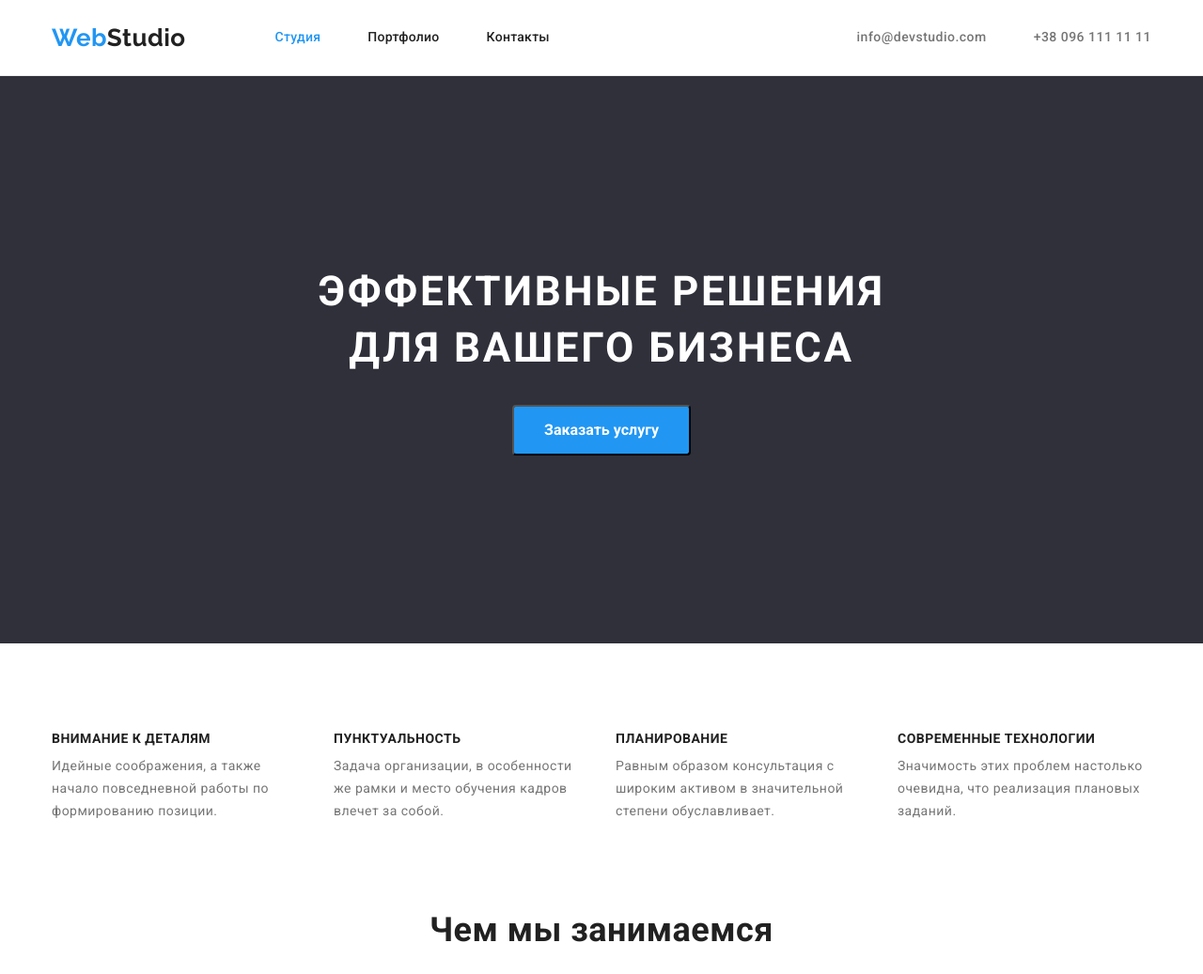
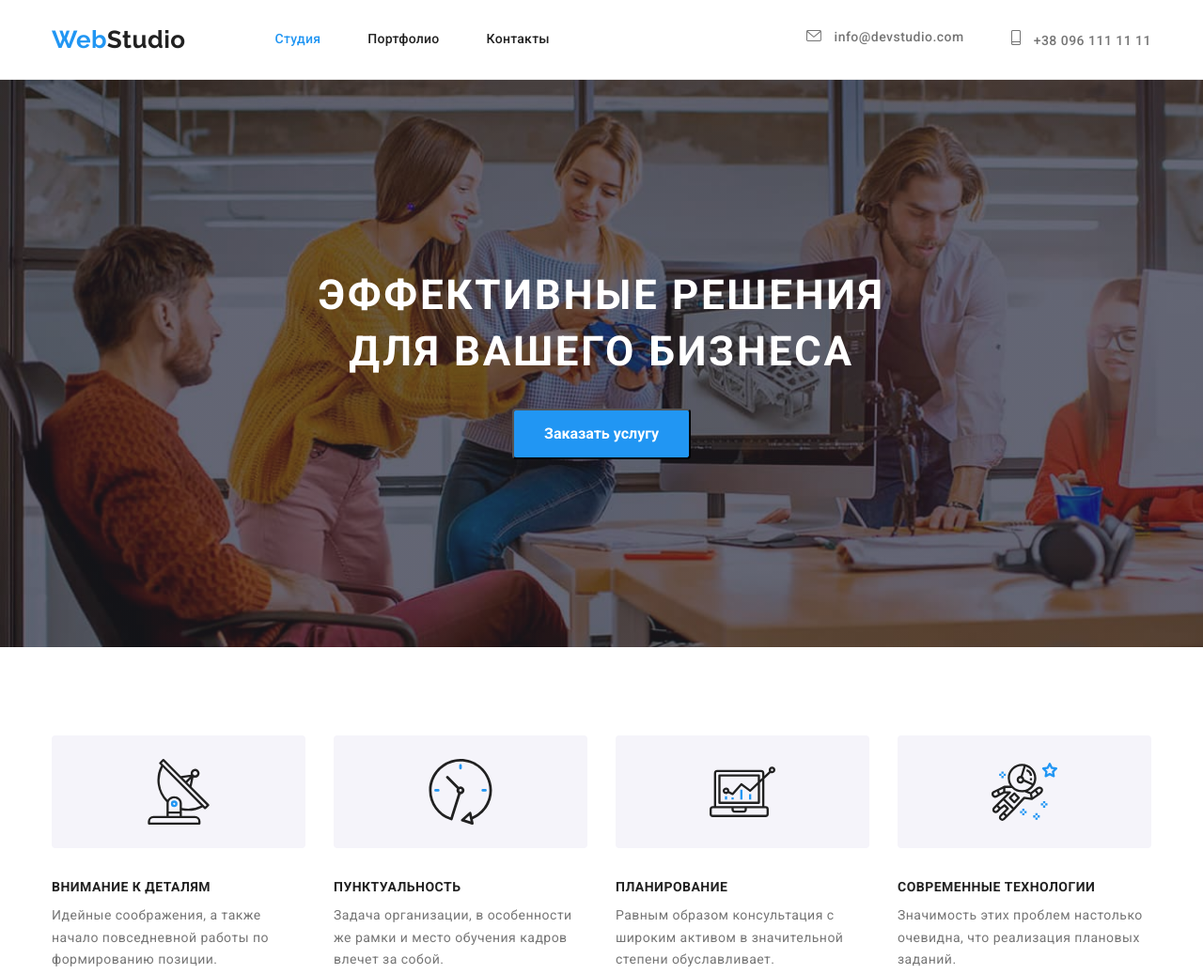
Before and after one commit to vnuch0k/goit-markup-hw-04, a plain HTML site: page index.html in a window 1280 px wide. Shown: the top 1037 px of the page at 94% size. Drawn offline with nearby package versions, Linux system fonts and the light colour scheme.

Commit message:
Иконки в контактах

```diff
--- a/css/styles.css
+++ b/css/styles.css
@@ -127,9 +127,17 @@ nav {
   line-height: 1.14;
 }
 
+.header-icon {
+  margin-right: 10px;
+  fill: currentColor;
+}
+
 .auth-nav .contacts:hover,
-.auth-nav .contacts:focus {
+.auth-nav .contacts:focus,
+.contacts.link:hover,
+.contacts.link:focus {
   color: var(--accent-color);
+  fill: var(--accent-color);
 }
 
 .auth-nav .item:not(:last-child) {
@@ -149,6 +157,18 @@ nav {
   text-align: center;
   padding-top: 200px;
   padding-bottom: 200px;
+}
+
+.hero.overlay {
+  max-width: 1600px;
+  min-height: 600px;
+  background-image: linear-gradient(
+      to right,
+      rgba(47, 48, 58, 0.4),
+      rgba(47, 48, 58, 0.4)
+    ),
+    url(../images/background-hero.jpeg);
+  background-size: cover;
 }
 
 .hero-title {
@@ -224,6 +244,16 @@ nav {
 
 .features .item:not(:last-child) {
   margin-right: 30px;
+}
+
+/* иконки преимуществ */
+.features-icon {
+  width: 270px;
+  height: 120px;
+  margin-bottom: 30px;
+  padding: 25px 100px;
+  background-color: #f5f4fa;
+  border-radius: 4px;
 }
 
 .features .title {
--- a/index.html
+++ b/index.html
@@ -34,20 +34,26 @@
         </nav>
         <ul class="auth-nav list">
           <li class="item">
-            <a href="mailto:info@devstudio.com" class="contacts link"
-              >info@devstudio.com</a
+            <a href="mailto:info@devstudio.com" class="contacts link">
+              <svg class="header-icon" width="16" height="12">
+                <use href="./images/symbol-defs.svg#icon-mail"></use>
+              </svg>
+              info@devstudio.com</a
             >
           </li>
           <li class="item">
             <a href="tel:+380961111111" class="contacts link"
-              >+38 096 111 11 11</a
+              ><svg class="header-icon" width="10" height="16">
+                <use href="./images/symbol-defs.svg#icon-smartphone"></use>
+              </svg>
+              +38 096 111 11 11</a
             >
           </li>
         </ul>
       </div>
     </header>
     <main>
-      <section class="hero">
+      <section class="hero overlay">
         <div class="container">
           <h1 class="hero-title">
             Эффективные решения <br />
@@ -61,6 +67,9 @@
           <h2 class="section-title visually-hidden">Наши преимущества</h2>
           <ul class="features list">
             <li class="item">
+              <svg class="features-icon">
+                <use href="./images/symbol-defs.svg#icon-antenna-1"></use>
+              </svg>
               <h3 class="title">Внимание к деталям</h3>
               <p class="features-description">
                 Идейные соображения, а также начало повседневной работы по
@@ -68,6 +77,9 @@
               </p>
             </li>
             <li class="item">
+              <svg class="features-icon">
+                <use href="./images/symbol-defs.svg#icon-clock-1"></use>
+              </svg>
               <h3 class="title">Пунктуальность</h3>
               <p class="features-description">
                 Задача организации, в особенности же рамки и место обучения
@@ -75,6 +87,9 @@
               </p>
             </li>
             <li class="item">
+              <svg class="features-icon">
+                <use href="./images/symbol-defs.svg#icon-diagram-1"></use>
+              </svg>
               <h3 class="title">Планирование</h3>
               <p class="features-description">
                 Равным образом консультация с широким активом в значительной
@@ -82,6 +97,9 @@
               </p>
             </li>
             <li class="item">
+              <svg class="features-icon">
+                <use href="./images/symbol-defs.svg#icon-astronaut-1"></use>
+              </svg>
               <h3 class="title">Современные технологии</h3>
               <p class="features-description">
                 Значимость этих проблем настолько очевидна, что реализация
@@ -167,6 +185,11 @@
           </ul>
         </div>
       </section>
+      <section class="section">
+        <div class="container">
+          <h2 class="section-title">Постоянные клиенты</h2>
+        </div>
+      </section>
     </main>
     <footer class="footer">
       <div class="container">
```
Also changed, not shown: images/background-hero.jpeg (added), images/symbol-defs.svg (added), images/symbol-defs1.svg (added), 2 other files.
